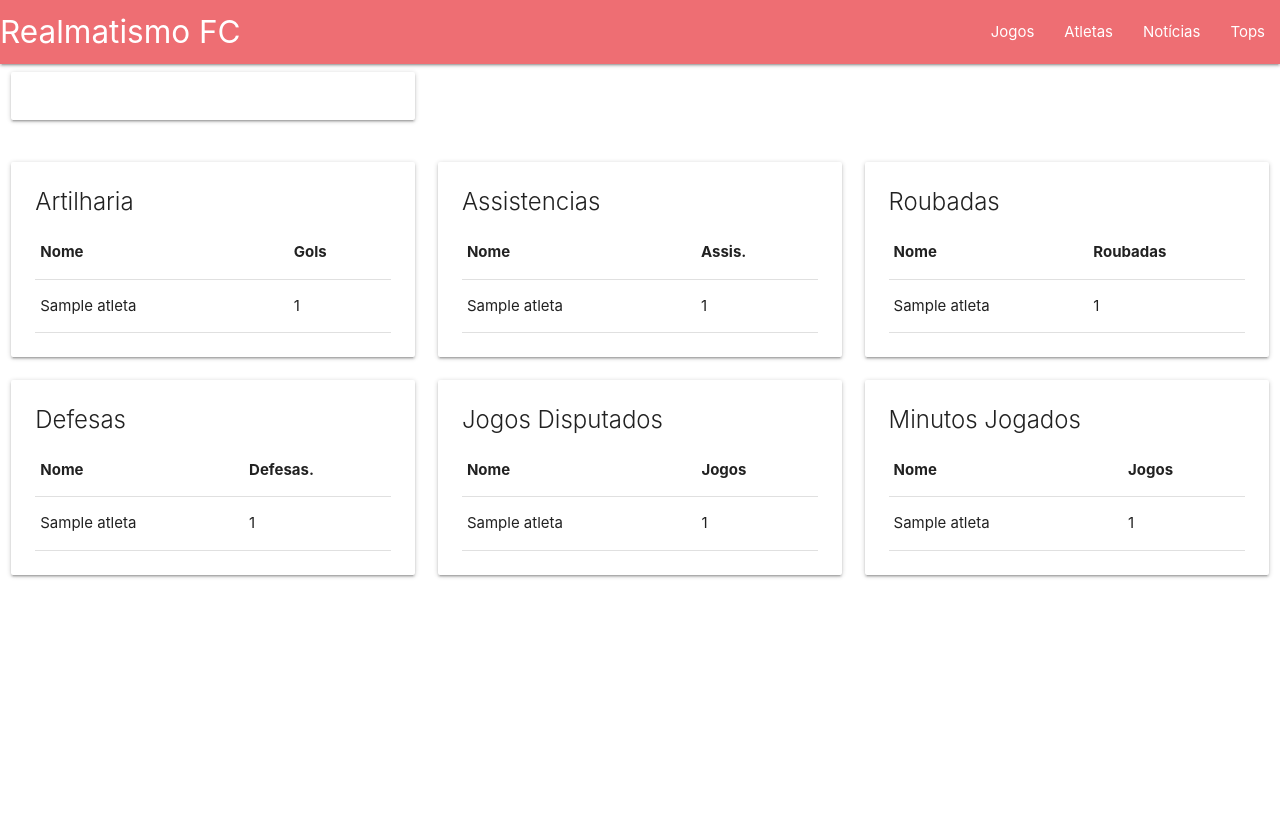
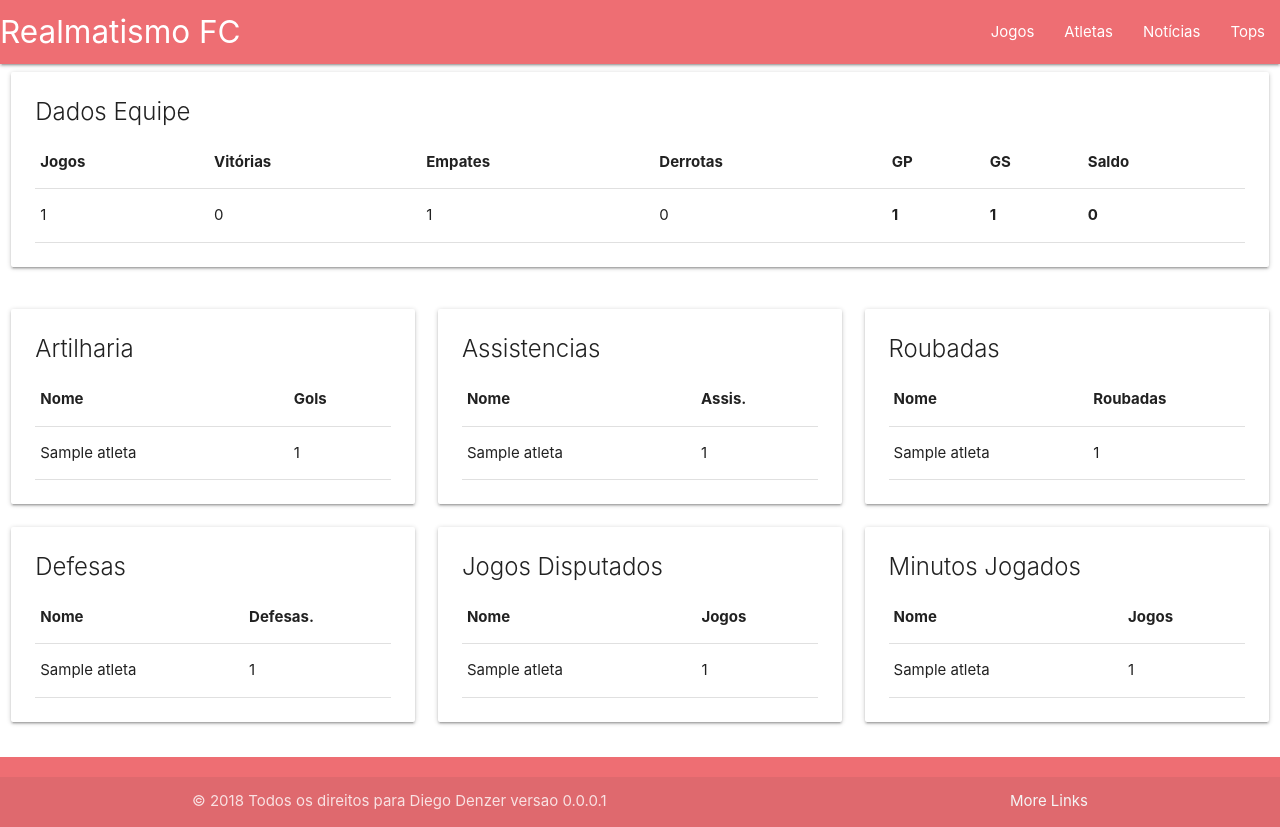
Before and after one commit to DiegoDenzer/realmatismo, a Django app: page /estatistica in a window 1280 px wide. Before the commit the page ends 578 px from the top, so only its background shows below. Run offline with Django 3.2, Linux system fonts and the light colour scheme; tables that the repository leaves empty hold one stand-in row (values such as "Sample post"); some libraries are stand-ins or nearby versions.

Commit message:
Colocando rodape

```diff
--- a/jogo/models.py
+++ b/jogo/models.py
@@ -118,7 +118,6 @@ class Jogo(models.Model):
         for dado in lista:
             if not dado.atleta in final:
                final.append(dado.atleta)
-
         return final
 
     class Meta:
--- /dev/null
+++ b/jogo/static/css/stylo.css
@@ -0,0 +1,9 @@
+body {
+    display: flex;
+    min-height: 100vh;
+    flex-direction: column;
+}
+
+main {
+    flex: 1 0 auto;
+}
--- a/jogo/templates/jogo/estatistica.html
+++ b/jogo/templates/jogo/estatistica.html
@@ -3,10 +3,31 @@
 {% block main %}
 
     <div class="row">
-        <div class="col s12 m4 l4">
+        <div class="col s12">
             <div class="card hoverable">
                 <div class="card-content">
+                    <span class="card-title">Dados Equipe</span>
+                    <table class="responsive-table">
+                        <tr>
+                            <th>Jogos</th>
+                            <th>Vitórias</th>
+                            <th>Empates</th>
+                            <th>Derrotas</th>
+                            <th>GP</th>
+                            <th>GS</th>
+                            <th>Saldo</th>
+                        </tr>
+                        <tr>
+                            <td>{{ total }}</td>
+                            <td>{{ vitoria }}</td>
+                            <td>{{ empate }}</td>
+                            <td>{{ derrota }}</td>
+                            <th>{{ gols_favor }}</th>
+                            <th>{{ gols_contra }}</th>
+                            <th>{{ saldo }}</th>
+                        </tr>
 
+                    </table>
                 </div>
             </div>
         </div>
@@ -125,7 +146,7 @@
                             </tr>
                         </thead>
                          <tbody>
-                            {% for atleta in ladroes %}
+                            {% for atleta in jogos_jogados %}
                                 <tr>
                                     <td>{{ atleta.nome }}</td>
                                     <td>{{ atleta.jogos_realizados }}</td>
--- a/jogo/views.py
+++ b/jogo/views.py
@@ -65,7 +65,9 @@ class Estatisticas(View):
         vitoria = 0
         derrota = 0
         empate = 0
+
         for jogo in Jogo.objects.filter(placar_real__isnull=False, placar_adversario__isnull=False):
+
             if jogo.placar_real > jogo.placar_adversario:
                 vitoria += 1
             elif jogo.placar_adversario > jogo.placar_real:
@@ -98,6 +100,10 @@ class Estatisticas(View):
         lista_jogos = sorted(participacoes, key=participacoes.__getitem__, reverse=True)
         lista_minutos = sorted(minutos, key=minutos.__getitem__, reverse=True)
 
+        favor = Jogo.objects.all().aggregate(Sum('placar_real'))
+        contra = Jogo.objects.all().aggregate(Sum('placar_adversario'))
+        saldo = favor['placar_real__sum'] - contra['placar_adversario__sum']
+
         data = {
             # Dados Atletas...
             'artilharia': lista_artilheiros,
@@ -107,10 +113,12 @@ class Estatisticas(View):
             'jogos_jogados': lista_jogos,
             'minutos': lista_minutos,
             #Dados Time...
-            'gols_favor': Jogo.objects.all().aggregate(Sum('placar_real')),
-            'gols_contra': Jogo.objects.all().aggregate(Sum('placar_adversario')),
+            'gols_favor': favor['placar_real__sum'],
+            'gols_contra':contra['placar_adversario__sum'],
             'vitoria': vitoria,
             'derrota':derrota,
-            'empate': empate
+            'empate': empate,
+            'total': vitoria+derrota+empate,
+            'saldo': saldo
         }
         return render(self.request, self.template, data)
--- a/templates/base.html
+++ b/templates/base.html
@@ -7,7 +7,9 @@
     <meta name="viewport" content="width=device-width, initial-scale=1, shrink-to-fit=no">
    <!-- Compiled and minified CSS -->
     <link href="https://fonts.googleapis.com/icon?family=Material+Icons" rel="stylesheet">
+    <link rel="stylesheet" href="https://use.fontawesome.com/releases/v5.2.0/css/all.css" integrity="sha384-hWVjflwFxL6sNzntih27bfxkr27PmbbK/iSvJ+a4+0owXq79v+lsFkW54bOGbiDQ" crossorigin="anonymous">
     <link rel="stylesheet" href="{% static 'css/materialize.min.css' %}">
+    <link rel="stylesheet" href="{% static 'css/stylo.css' %}">
 
     <title>{% block title %}{% endblock %}</title>
 </head>
@@ -31,21 +33,26 @@
       <div class="background">
 
       </div>
-      <a href="#user"><img class="circle" src="../media/adversarios/real.png"></a>
+      <a href="#user"><img class="circle" src="../media/adversarios/real.png" width="1000px"></a>
       <a href="#name"><span class="black-text name">Realmatismo FC</span></a>
       <a href="#email"><span class="black-text email">since 2015</span></a>
     </div></li>
-      <li><a href="{% url 'home' %}"><i class="material-icons">home</i>Inicio</a></li>
-      <li><a href="{% url 'jogos' %}">Jogos</a></li>
-      <li><a href="{% url 'atletas' %}">Atletas</a></li>
-      <li><a href="{% url 'noticias' %}">Notícias</a></li>
-      <li><a href="{% url 'estatistica' %}">Tops</a></li>
+      <li><a href="{% url 'home' %}"><i class="fas fa-home fa-lg"></i>Inicio</a></li>
+      <li><a href="{% url 'jogos' %}"><i class="fas fa-futbol fa-lg"></i> Jogos</a></li>
+      <li><a href="{% url 'atletas' %}"><i class="fas fa-users fa-lg"></i> Atletas</a></li>
+      <li><a href="{% url 'noticias' %}"><i class="fas fa-newspaper fa-lg"></i>Notícias</a></li>
+      <li><a href="{% url 'estatistica' %}"><i class="fas fa-star fa-lg"></i>Tops</a></li>
   </ul>
 
-
+<main>
 <div class="container-fluid">
     {% block main %}{% endblock %}
 </div>
+</main>
+  <footer class="page-footer">
+     {% include 'footer.html' %}
+ </footer>
+
     <script  src="https://code.jquery.com/jquery-3.3.1.min.js"
   integrity="sha256-FgpCb/KJQlLNfOu91ta32o/NMZxltwRo8QtmkMRdAu8="
   crossorigin="anonymous"></script>
--- /dev/null
+++ b/templates/footer.html
@@ -0,0 +1,7 @@
+
+  <div class="footer-copyright">
+    <div class="container">
+    © 2018 Todos os direitos para Diego Denzer versao 0.0.0.1
+    <a class="grey-text text-lighten-4 right" href="#!">More Links</a>
+    </div>
+  </div>
```
Also changed, not shown: jogo/templates/jogo/jogo_detalhe.html (+6 -2 lines), jogo/templates/jogo/jogos.html (+6 -2 lines).
